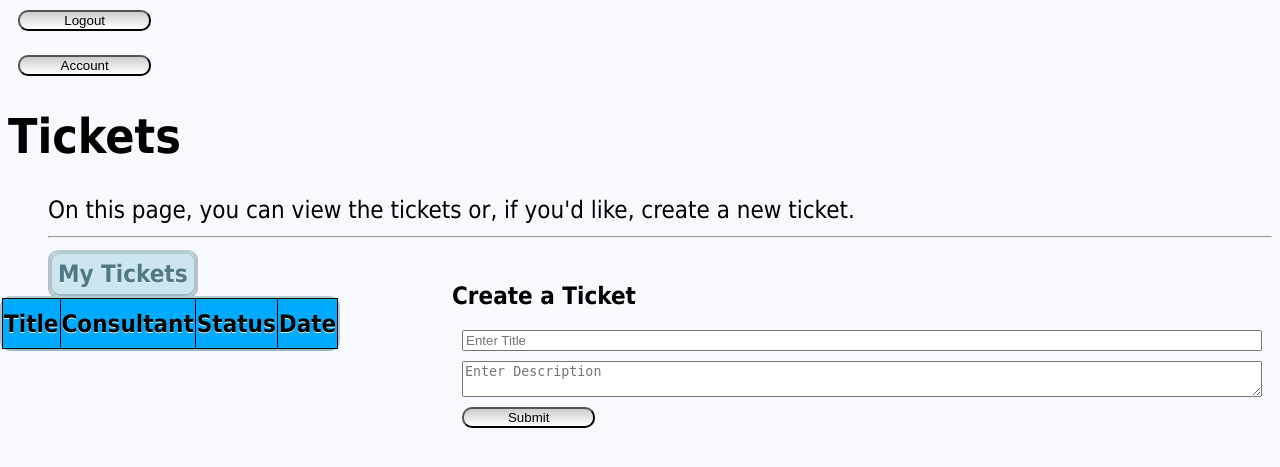
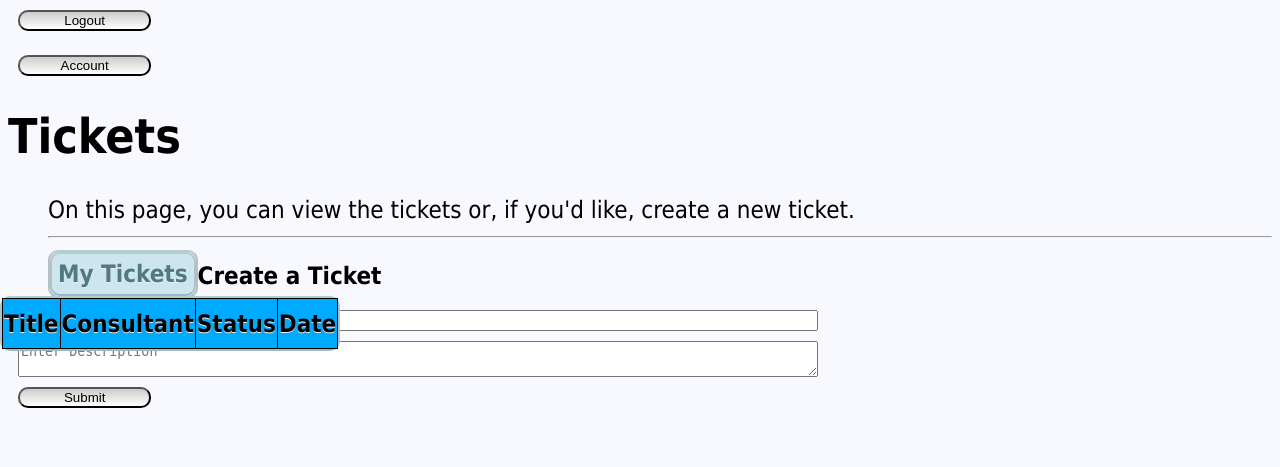
Before and after one commit to CompSci3-4/HelpDesk-Web, a PHP site: page /tickets/list.php in a window 1280 px wide. Shown: the top 467 px of the page. Run offline with PHP 8.4, Linux system fonts and the light colour scheme; the visitor is signed in with stand-in values (Sample User, id 1); data comes from the database, SQL or seed files in the repository; lists and menus that the app fills with data are empty.

Commit message:
Update style.css

```diff
--- a/css/style.css
+++ b/css/style.css
@@ -44,7 +44,7 @@ form * {
 }
 
 #ticket-form {
-    float: right;
+    float: bottom;
 }
 
 [type="submit"] {
```
